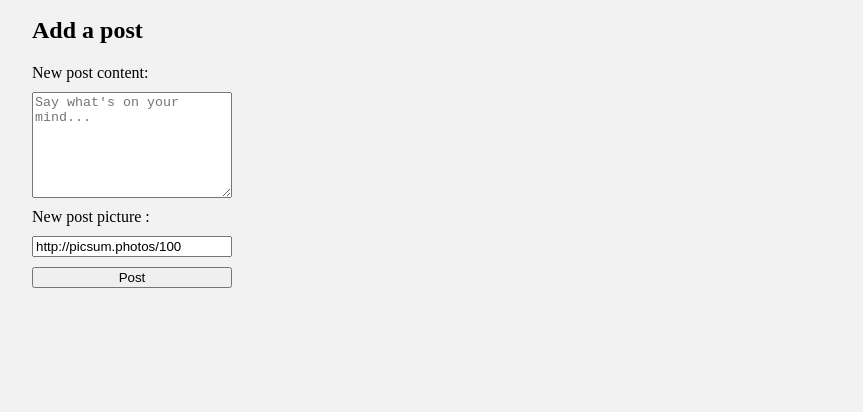
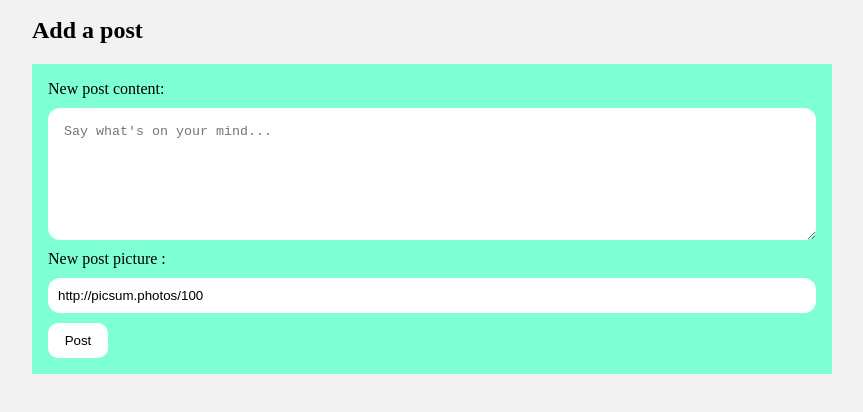
Before and after one commit to moro-patana/OnjaBook, a React app: page /add in a window 1280 px wide. Shown: the part 134-546 px from the top of the page, without its empty margins (208-1071 px from the left). Built offline with nearby package versions, Linux system fonts and the light colour scheme.

Commit message:
added more styles

```diff
--- a/components/addNewPost.js
+++ b/components/addNewPost.js
@@ -1,15 +1,5 @@
 import React, { useState, useContext } from 'react';
 import { Context } from '../context';
-import styled from 'styled-components';
-
-const FormStyle = styled.form`
-	display: grid;
-	gap: 10px;
-	grid-template-columns: 200px;
-	textarea {
-		height: 100px;
-	}
-`;
 
 export default function AddPost() {
 	const [postContent, setPostContent] = useState('');
@@ -43,7 +33,7 @@ export default function AddPost() {
 	return (
 		<div>
 			<h2>Add a post</h2>
-			<FormStyle onSubmit={handleNewPost}>
+			<form onSubmit={handleNewPost} className="add-post">
 				<label>New post content:</label>
 				<textarea
 					placeholder="Say what's on your mind..."
@@ -60,8 +50,8 @@ export default function AddPost() {
 					onChange={e => setPostImage(e.target.value)}
 					required
 				/>
-				<button>Post</button>
-			</FormStyle>
+				<button className="post">Post</button>
+			</form>
 		</div>
 	);
 }
--- a/index.css
+++ b/index.css
@@ -74,7 +74,8 @@ fieldset > button {
     padding: 1rem;
     border-radius: 12px;
 }
-.save {
+.save,
+.post {
     padding: 10px;
     border: none;
     width: 60px;
@@ -87,6 +88,24 @@ fieldset > button {
     border: none;
     border-radius: 12px;
 }
+.add-post {
+	display: grid;
+	gap: 10px;
+    background-color: aquamarine;
+    padding: 1rem;
+}
+	textarea {
+        height: 100px;
+        border: none;
+        border-radius: 12px;
+        padding: 1rem;
+    }
+    .add-post input {
+        border: none;
+        padding: 10px;
+        border-radius: 12px;
+    }
+
 @media (min-width: 1114px) {
     body {
         max-width: 800px;
```
Also changed, not shown: 4 other files.
